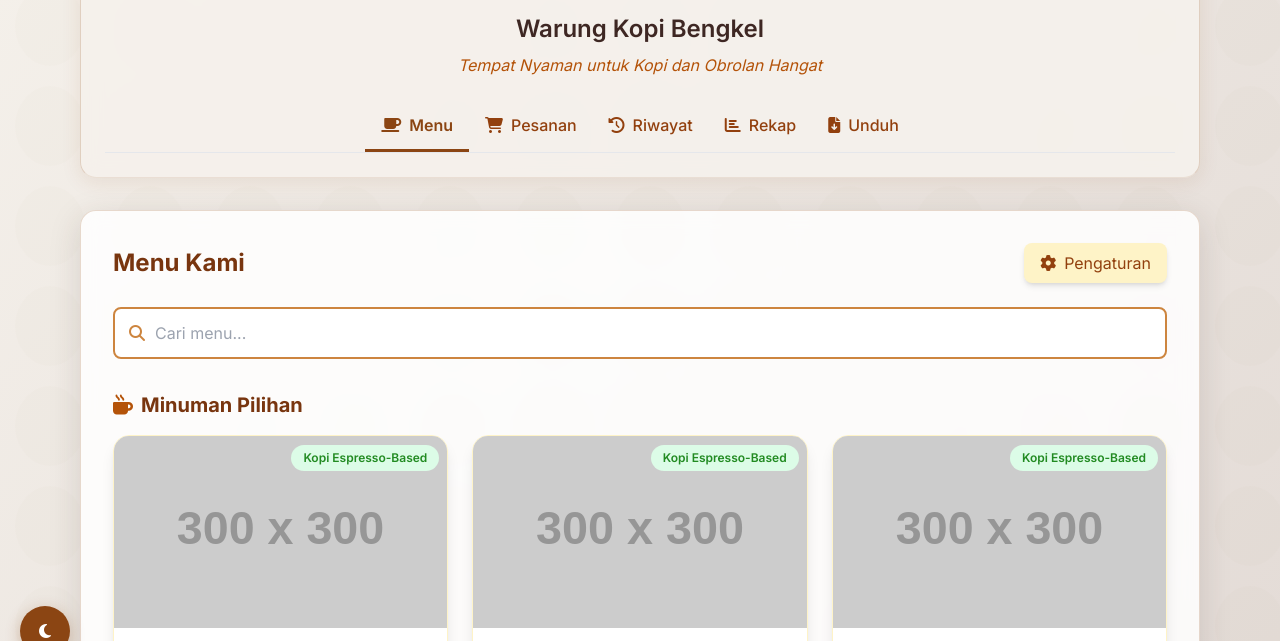
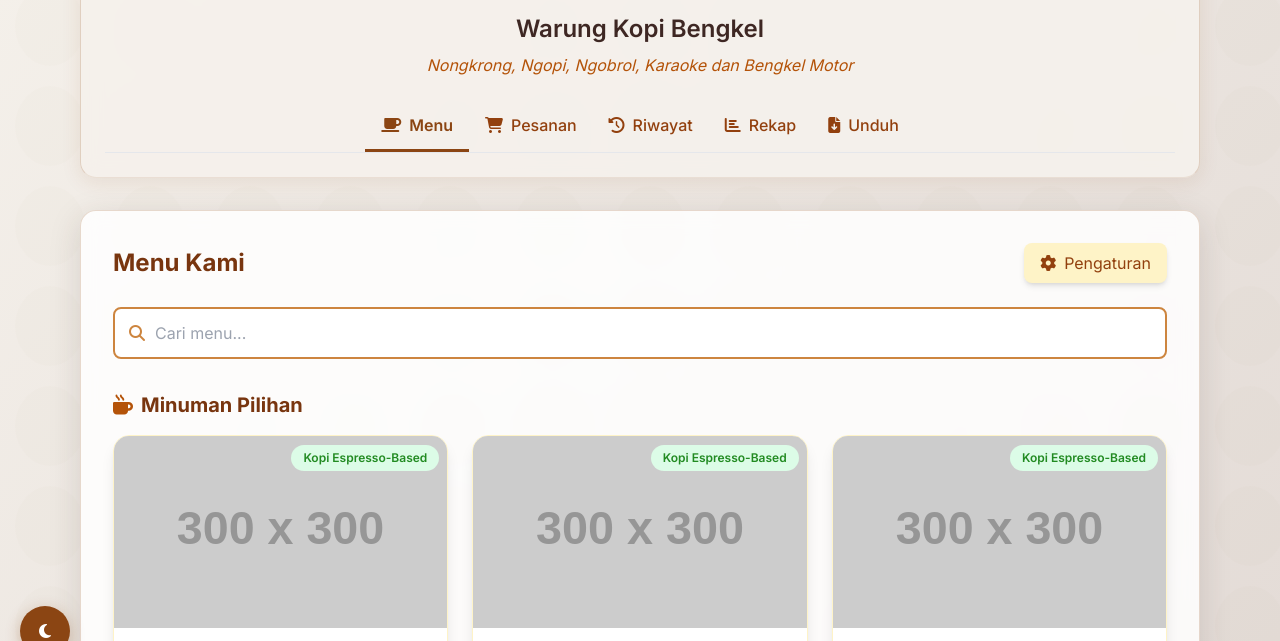
Before and after one commit to IwayGH/WarKoBeng-Cashier, a plain HTML site: page index.htm in a window 1280 px wide. Shown: the part 124-765 px from the top of the page. Drawn offline with nearby package versions, Linux system fonts and the light colour scheme; placeholder pictures from the web are drawn by us.

Commit message:
Update index.htm

```diff
--- a/index.htm
+++ b/index.htm
@@ -580,7 +580,7 @@
             Warung Kopi Bengkel
           </h2>
           <p class="text-amber-700 italic header-tagline">
-            Tempat Nyaman untuk Kopi dan Obrolan Hangat
+            Nongkrong, Ngopi, Ngobrol, Karaoke dan Bengkel Motor
           </p>
         </header>
         <!-- Tab Navigation -->
@@ -2099,7 +2099,7 @@
       <div class="header">
         <div class="title">WARKOBENG</div>
         <div class="subtitle">Warung Kopi Bengkel</div>
-        <div class="subtitle">Tempat Nyaman untuk Kopi dan Obrolan Hangat</div>
+        <div class="subtitle">Nongkrong, Ngopi, Ngobrol, Karaoke dan Bengkel Motor</div>
       </div>
 
       <div class="divider"></div>
@@ -2265,7 +2265,7 @@
       <div class="header">
         <div class="title">WARKOBENG</div>
         <div class="subtitle">Warung Kopi Bengkel</div>
-        <div class="subtitle">Tempat Nyaman untuk Kopi dan Obrolan Hangat</div>
+        <div class="subtitle">Nongkrong, Ngopi, Ngobrol, Karaoke dan Bengkel Motor</div>
       </div>
 
       <div class="divider"></div>
```
